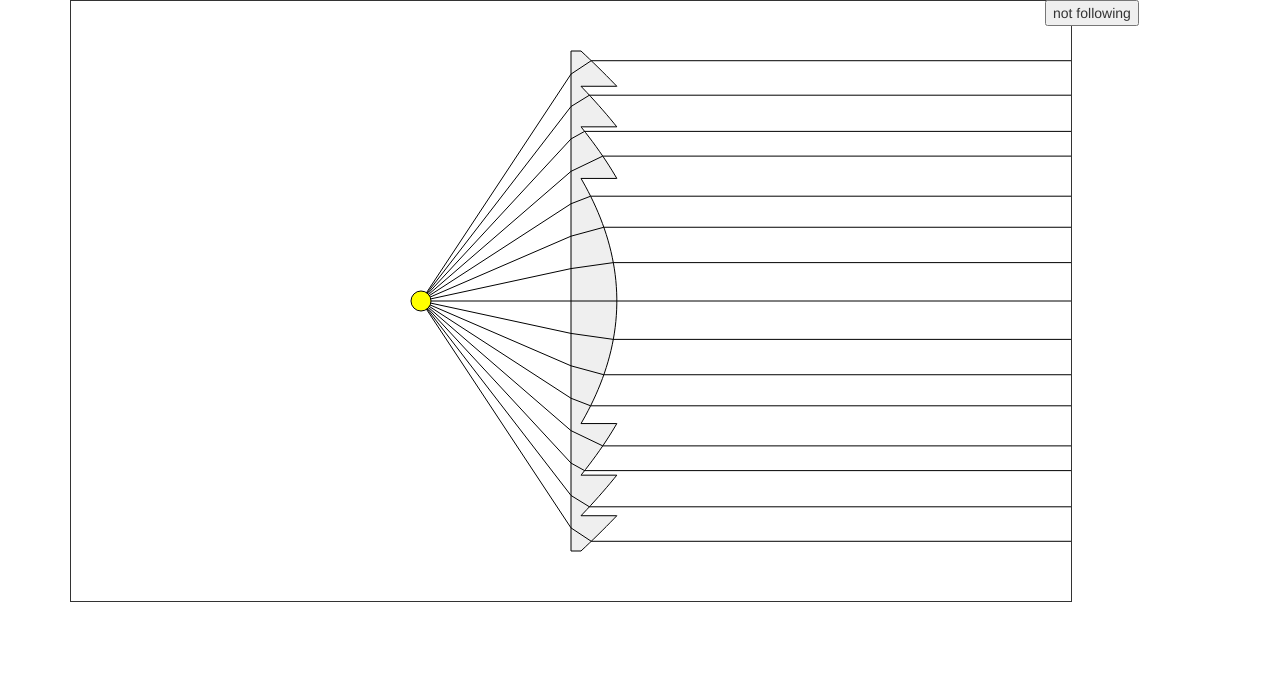
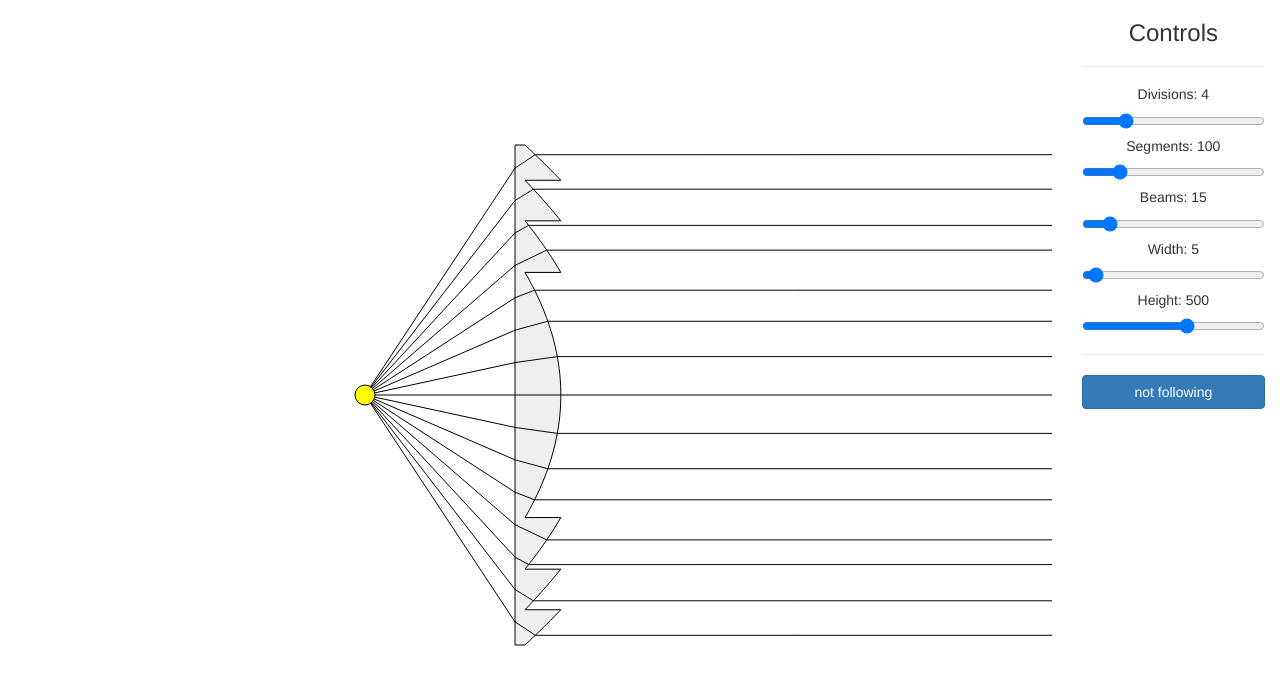
Before and after one commit to R167/fresnel-lens-modeling, a plain HTML site: page index.html in a window 1280 px wide. Drawn offline with Linux system fonts and the light colour scheme.

Commit message:
finished many things in UI

```diff
--- /dev/null
+++ b/css/custom.css
@@ -0,0 +1,13 @@
+input {
+  width: 100%;
+}
+
+.heading {
+  width: 100%;
+  text-align: center;
+  text-transform: capitalize;
+}
+
+#controls {
+  padding-top: 10px;
+}
--- a/index.html
+++ b/index.html
@@ -2,21 +2,43 @@
 <html>
 <head>
   <link rel="stylesheet" href="css/bootstrap.min.css">
+  <link rel="stylesheet" href="css/custom.css">
   <script type="text/javascript" src="js/jquery-2.1.4.min.js"></script>
   <script type="text/javascript" src="js/line-segments-intersect.js"></script>
   <script type="text/javascript" src="js/bootstrap.min.js"></script>
 </head>
-<body>
-  <div class="container">
-    <div class="row">
-      <div class="col-lg-10" id="canvas_container">
-        <canvas id="main_canvas" height="600px" width="1000px" style="border-style: solid;border-width: 1px;" onmousemove="setXY(event)"></canvas>
+<body style="height:100%">
+  <div class="container-fluid" style="height:100%">
+    <div class="row" style="height:100%">
+      <div class="col-xs-10" id="canvas_container" style="height:100%">
+        <canvas id="main_canvas" height="600px" width="1000px" onmousemove="setXY(event)"></canvas>
       </div>
-      <div class="col-lg-2">
-        <input type="button" value="not following" id="button1" onclick="controlMouse(this)" />
+      <div class="col-xs-2">
+        <h3 class="heading">Controls</h3>
+        <hr>
+
+        <h5 class="heading" id="divisions-count">Divisions: 4</h5>
+        <input type="range" id="divisions" class="slider" min="1" max="15" value="4" />
+
+        <h5 class="heading" id="segments-count">Segments: 100</h5>
+        <input type="range" id="segments" class="slider" min="10" max="500" value="100" />
+
+        <h5 class="heading" id="beams-count">Beams: 15</h5>
+        <input type="range" id="beams" class="slider" min="3" max="100" value="15" />
+
+        <h5 class="heading" id="width-count">Width: 5</h5>
+        <input type="range" id="width" class="slider" min="1" max="100" value="5" />
+
+        <h5 class="heading" id="height-count">Height: 500</h5>
+        <input type="range" id="height" class="slider" min="100" max="500" value="500" />
+
+        <hr>
+
+        <input type="button" value="not following" id="follow" onclick="controlMouse(this)" class="btn btn-primary"/>
       </div>
     </div>
   </div>
   <script type="text/javascript" src="js/fresnel.js"></script>
+  <script type="text/javascript" src="js/dynamic.js"></script>
 </body>
 </html>
--- /dev/null
+++ b/js/dynamic.js
@@ -0,0 +1,36 @@
+(function($) {
+    $(window).resize(fixCanvas);
+
+    function fixCanvas() {
+        var canvas = document.getElementById("main_canvas");
+        var height = $(window).height() - 10;
+        canvas.width = $('#canvas_container').width();
+        canvas.height = height;
+        light.y = canvas.height / 2;
+        lens.y = canvas.height / 2;
+        $('#height').attr('max', height - 4);
+        if (lens.height > height - 4) {
+            lens.height = height - 4;
+            $('#height').attr('value', height - 4);
+            $('#height-count').text('Height: ' + (height - 4));
+        }
+        redraw();
+    }
+
+    fixCanvas();
+
+    $('.slider').change(function() {
+        var slider = $(this);
+        var id = slider.attr('id');
+        var counter = $('#' + id + '-count');
+
+        if (id == 'beams') {
+            light.beams = parseInt(slider.val());
+        } else {
+            lens[id] = parseInt(slider.val());
+        }
+
+        counter.text(id + ': ' + slider.val());
+        redraw();
+    })
+})(jQuery);
--- a/js/fresnel.js
+++ b/js/fresnel.js
@@ -290,25 +290,41 @@ function computeOffset() {
 }
 
 var followMouse = false;
+var redrawLock = false;
+var killLoop = false;
+function redraw() {
+    if (!redrawLock) {
+        redrawLock = true;
+        computeOffset();
+        clearCanvas();
+        computeLens();
+        drawLens();
+        lightBeams();
+        lightSource();
+        redrawLock = false;
+    }
+}
 
 function controlMouse(button) {
     followMouse = !followMouse;
     if (followMouse) {
         button.value = 'following';
+        killLoop = false;
+        loop();
     } else {
         button.value = 'not following';
+        killLoop = true;
     }
 }
 
-function redraw() {
-    computeOffset();
-    clearCanvas();
-    computeLens();
-    drawLens();
-    lightBeams();
-    lightSource();
-    var divisor = followMouse ? 20 : 1;
-    setTimeout(redraw, 1000 / divisor);
+function loop() {
+    redraw();
+    if (killLoop) {
+        killLoop = false;
+    } else {
+        var divisor = followMouse ? 20 : 1;
+        setTimeout(loop, 1000 / divisor);
+    }
 }
 
 function setXY(event) {
@@ -320,5 +336,3 @@ function setXY(event) {
         }
     }
 }
-
-redraw();
```
